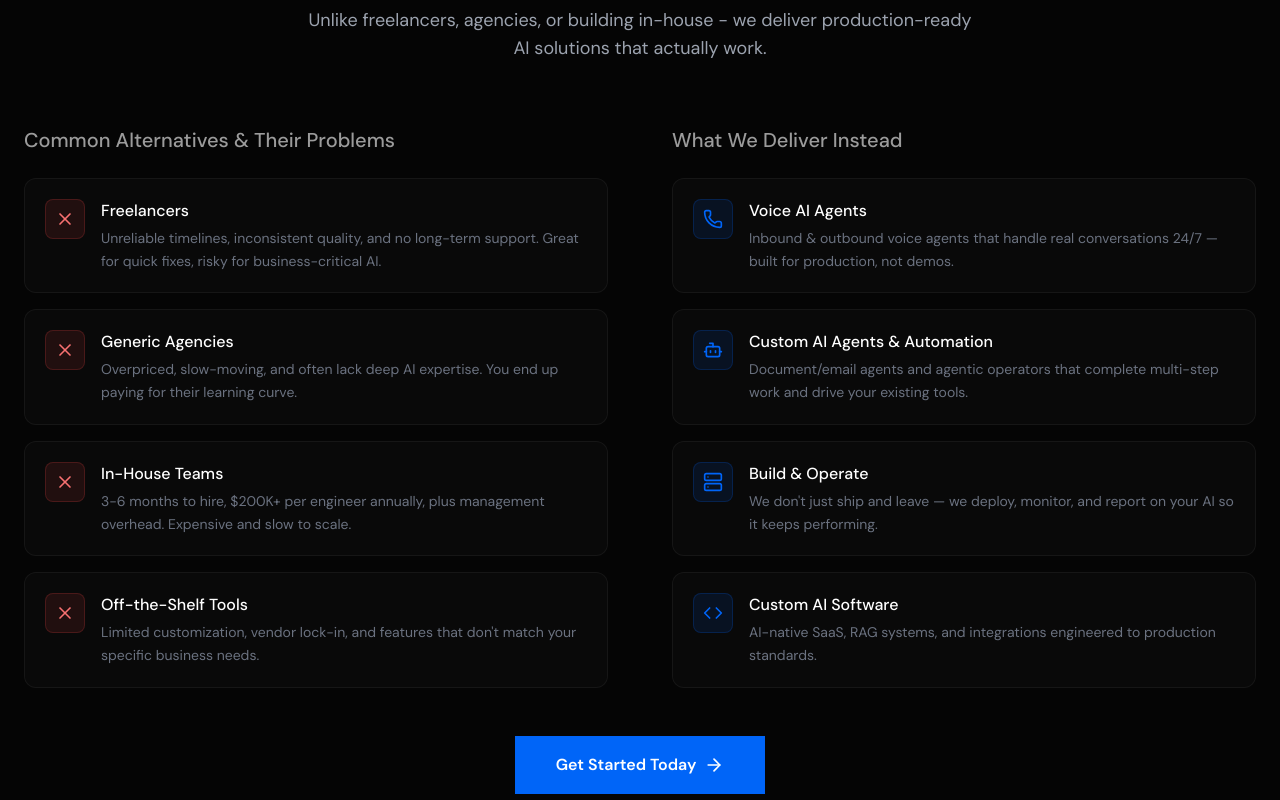
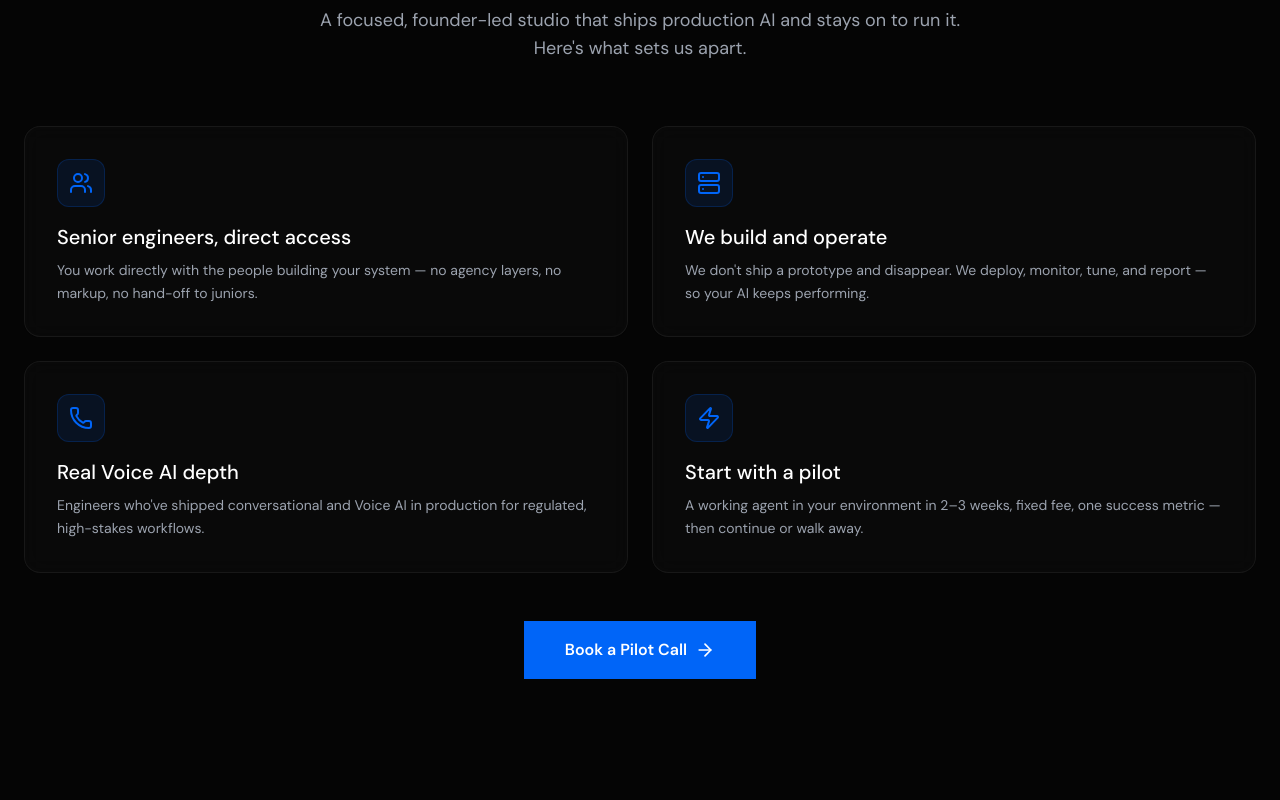
Before and after one commit to aivoranext/aivoranext-website, a Next.js app: page / in a window 1280 px wide. Shown: the part 4200-5000 px from the top of the page. Built offline with nearby package versions, Linux system fonts and the light colour scheme.

Commit message:
feat: revamp Why Choose Us into positive differentiator cards

```diff
--- a/app/page.js
+++ b/app/page.js
@@ -19,7 +19,6 @@ import {
   Workflow,
   Code,
   Users,
-  X,
   Check,
   AlertTriangle,
   Bot,
@@ -525,66 +524,35 @@ export default function Home() {
             </p>
           </AnimatedSection>
 
-          {/* Two Column Layout */}
-          <div className="grid lg:grid-cols-2 gap-12 lg:gap-16">
-            {/* Left Column - Alternatives/Problems */}
-            <AnimatedSection delay={0.1}>
-              <div className="space-y-4">
-                <h3 className="text-xl font-medium text-white/60 mb-6">Common Alternatives & Their Problems</h3>
-                {hireUsSection.alternatives.map((alt, index) => (
+          {/* Differentiator Cards */}
+          <div className="grid sm:grid-cols-2 gap-6">
+            {hireUsSection.cards.map((card, index) => (
               <motion.div
-                    key={index}
-                    initial={{ opacity: 0, x: -20 }}
-                    whileInView={{ opacity: 1, x: 0 }}
-                    transition={{ delay: index * 0.1 }}
+                key={card.title}
+                initial={{ opacity: 0, y: 24 }}
+                whileInView={{ opacity: 1, y: 0 }}
+                transition={{ delay: index * 0.08 }}
                 viewport={{ once: true }}
-                    className="flex gap-4 p-5 rounded-xl bg-white/[0.02] border border-white/5 hover:border-red-500/20 transition-colors group"
+                className="glass-card rounded-2xl p-8 flex flex-col gap-4 hover:border-[#0065F8]/30 transition-colors"
               >
-                    <div className="w-10 h-10 rounded-lg bg-red-500/10 border border-red-500/20 flex items-center justify-center shrink-0 group-hover:bg-red-500/20 transition-colors">
-                      <X className="w-5 h-5 text-red-400" />
+                <div className="w-12 h-12 rounded-xl bg-[#0065F8]/10 border border-[#0065F8]/20 flex items-center justify-center shrink-0">
+                  {card.icon === "Phone" && <Phone className="w-6 h-6 text-[#0065F8]" />}
+                  {card.icon === "Workflow" && <Workflow className="w-6 h-6 text-[#0065F8]" />}
+                  {card.icon === "Code" && <Code className="w-6 h-6 text-[#0065F8]" />}
+                  {card.icon === "Users" && <Users className="w-6 h-6 text-[#0065F8]" />}
+                  {card.icon === "Bot" && <Bot className="w-6 h-6 text-[#0065F8]" />}
+                  {card.icon === "Brain" && <Brain className="w-6 h-6 text-[#0065F8]" />}
+                  {card.icon === "Server" && <Server className="w-6 h-6 text-[#0065F8]" />}
+                  {card.icon === "MessageSquare" && <MessageSquare className="w-6 h-6 text-[#0065F8]" />}
+                  {card.icon === "Zap" && <Zap className="w-6 h-6 text-[#0065F8]" />}
+                  {card.icon === "Mail" && <Mail className="w-6 h-6 text-[#0065F8]" />}
                 </div>
                 <div>
-                      <h4 className="text-white font-medium mb-1">{alt.title}</h4>
-                      <p className="text-gray-500 text-sm leading-relaxed">{alt.problem}</p>
+                  <h3 className="text-lg md:text-xl font-medium text-white mb-2">{card.title}</h3>
+                  <p className="text-gray-400 text-sm leading-relaxed">{card.description}</p>
                 </div>
               </motion.div>
             ))}
-              </div>
-            </AnimatedSection>
-
-            {/* Right Column - Our Services */}
-            <AnimatedSection delay={0.2}>
-              <div className="space-y-4">
-                <h3 className="text-xl font-medium text-white/60 mb-6">What We Deliver Instead</h3>
-                {hireUsSection.services.map((service, index) => (
-                  <motion.div
-                    key={index}
-                    initial={{ opacity: 0, x: 20 }}
-                    whileInView={{ opacity: 1, x: 0 }}
-                    transition={{ delay: index * 0.1 }}
-                    viewport={{ once: true }}
-                    className="flex gap-4 p-5 rounded-xl bg-white/[0.02] border border-white/5 hover:border-[#0065F8]/30 transition-colors group"
-                  >
-                    <div className="w-10 h-10 rounded-lg bg-[#0065F8]/10 border border-[#0065F8]/20 flex items-center justify-center shrink-0 group-hover:bg-[#0065F8]/20 transition-colors">
-                      {service.icon === "Phone" && <Phone className="w-5 h-5 text-[#0065F8]" />}
-                      {service.icon === "Workflow" && <Workflow className="w-5 h-5 text-[#0065F8]" />}
-                      {service.icon === "Code" && <Code className="w-5 h-5 text-[#0065F8]" />}
-                      {service.icon === "Users" && <Users className="w-5 h-5 text-[#0065F8]" />}
-                      {service.icon === "Bot" && <Bot className="w-5 h-5 text-[#0065F8]" />}
-                      {service.icon === "Brain" && <Brain className="w-5 h-5 text-[#0065F8]" />}
-                      {service.icon === "Server" && <Server className="w-5 h-5 text-[#0065F8]" />}
-                      {service.icon === "MessageSquare" && <MessageSquare className="w-5 h-5 text-[#0065F8]" />}
-                      {service.icon === "Zap" && <Zap className="w-5 h-5 text-[#0065F8]" />}
-                      {service.icon === "Mail" && <Mail className="w-5 h-5 text-[#0065F8]" />}
-                    </div>
-                    <div>
-                      <h4 className="text-white font-medium mb-1">{service.title}</h4>
-                      <p className="text-gray-500 text-sm leading-relaxed">{service.description}</p>
-                    </div>
-                  </motion.div>
-                ))}
-              </div>
-            </AnimatedSection>
           </div>
 
           {/* CTA Button */}
```
Also changed, not shown: lib/content.js. Lines whose indentation alone changed are shown as unchanged.
